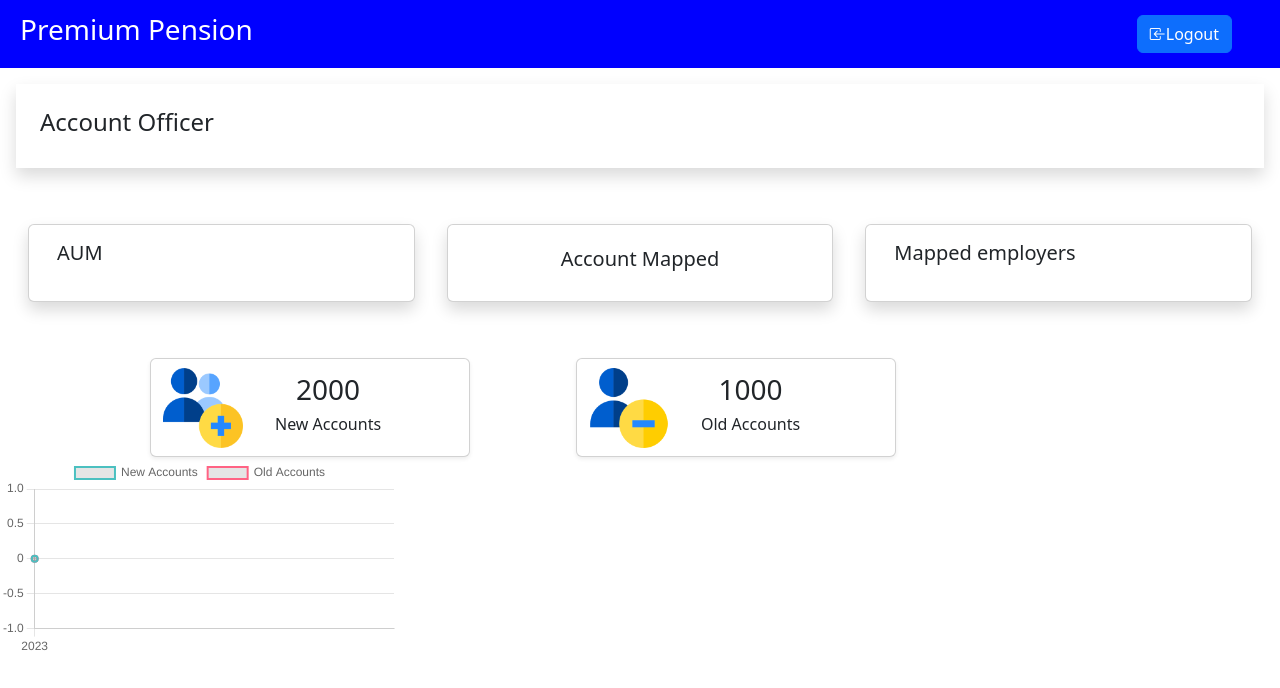
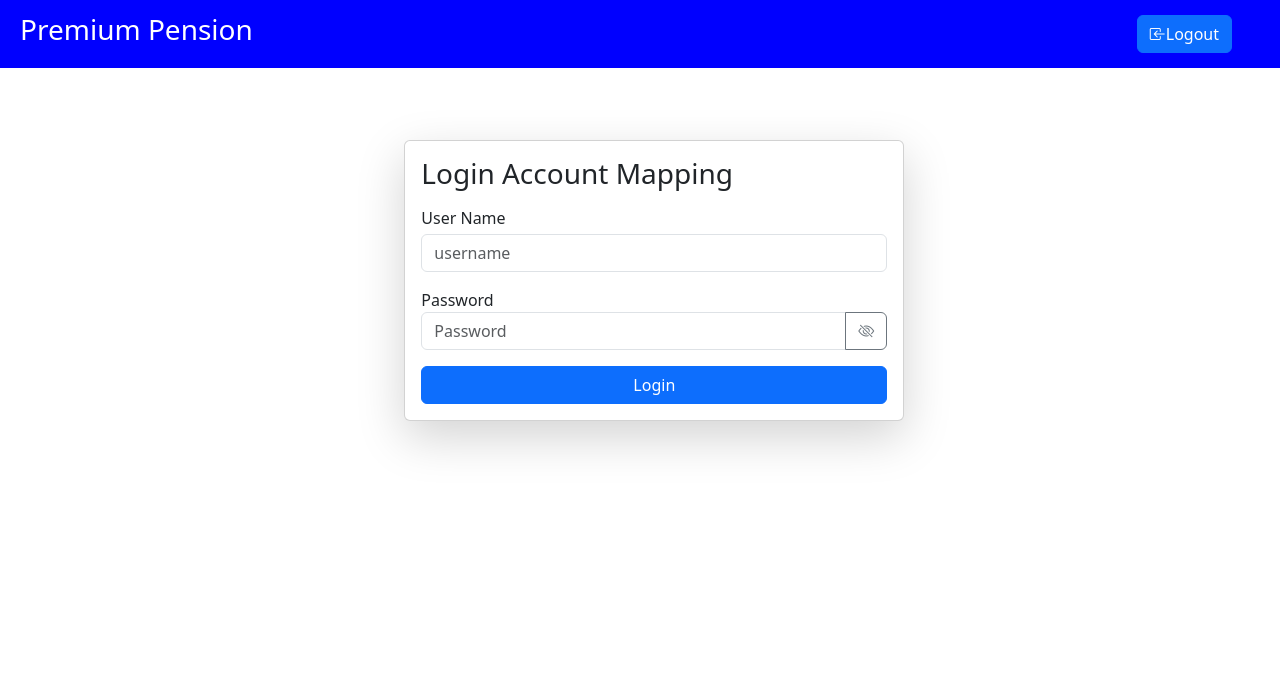
Before and after one commit to khalifaMMM12/Account-mapping, a React (Create React App) app in the folder client/app/: page / in a window 1280 px wide. Shown: the top 688 px of the page. Built offline with nearby package versions, Linux system fonts and the light colour scheme.

Commit message:
routing created

```diff
--- a/client/app/src/App.js
+++ b/client/app/src/App.js
@@ -1,13 +1,14 @@
 import React from 'react';
-// import { BrowserRouter as Routes, Route, BrowserRouter } from 'react-router-dom'
-// import Login from './Pages/login-page.js';
+import {  Routes, Route } from 'react-router-dom'
+import Login from './Pages/login-page.js';
 import Officer from './Pages/accountOfficer';
 
 function App() {
   return (
-    <>
-      <Officer/>
-    </>
+  <Routes>
+    <Route path="/" element={<Login />} />
+    <Route path="/officer" element={<Officer />} />
+  </Routes>
   )
 }
 
```
Also changed, not shown: client/app/src/index.js (+3 -4 lines).
